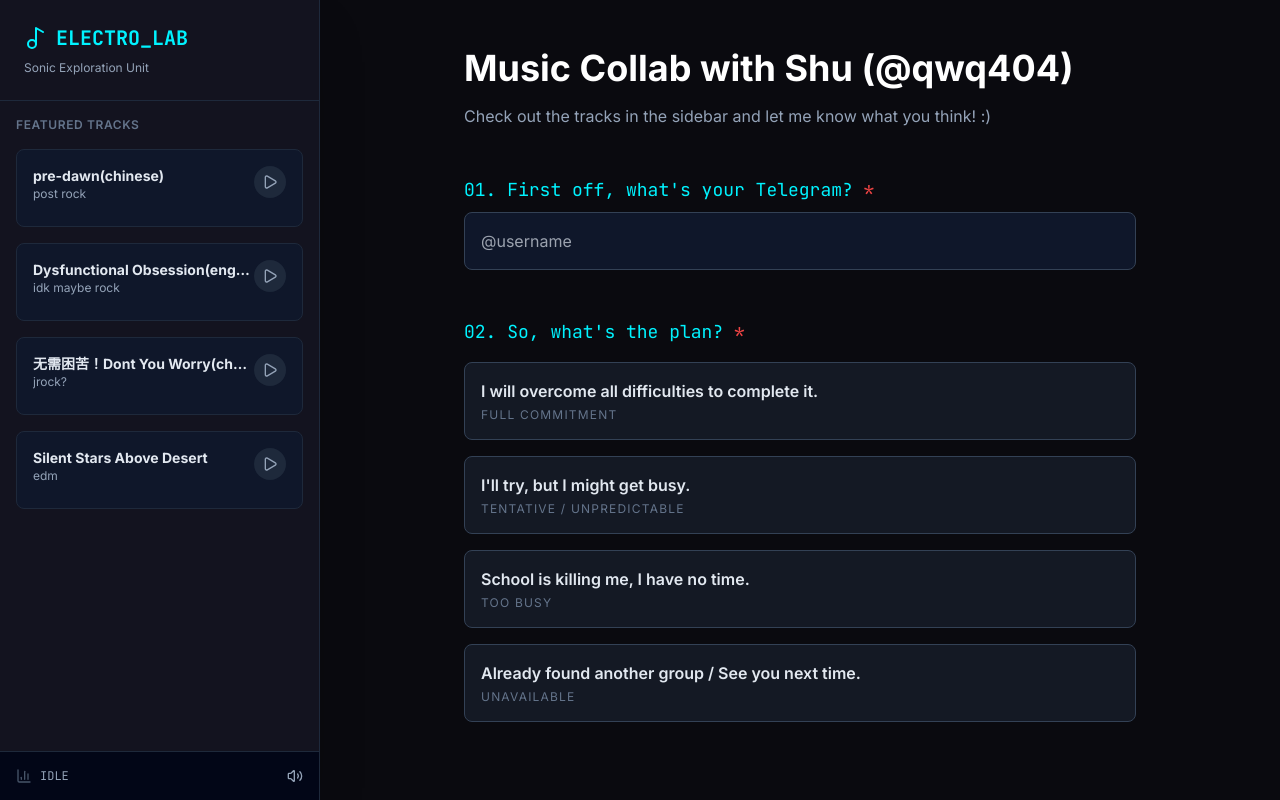
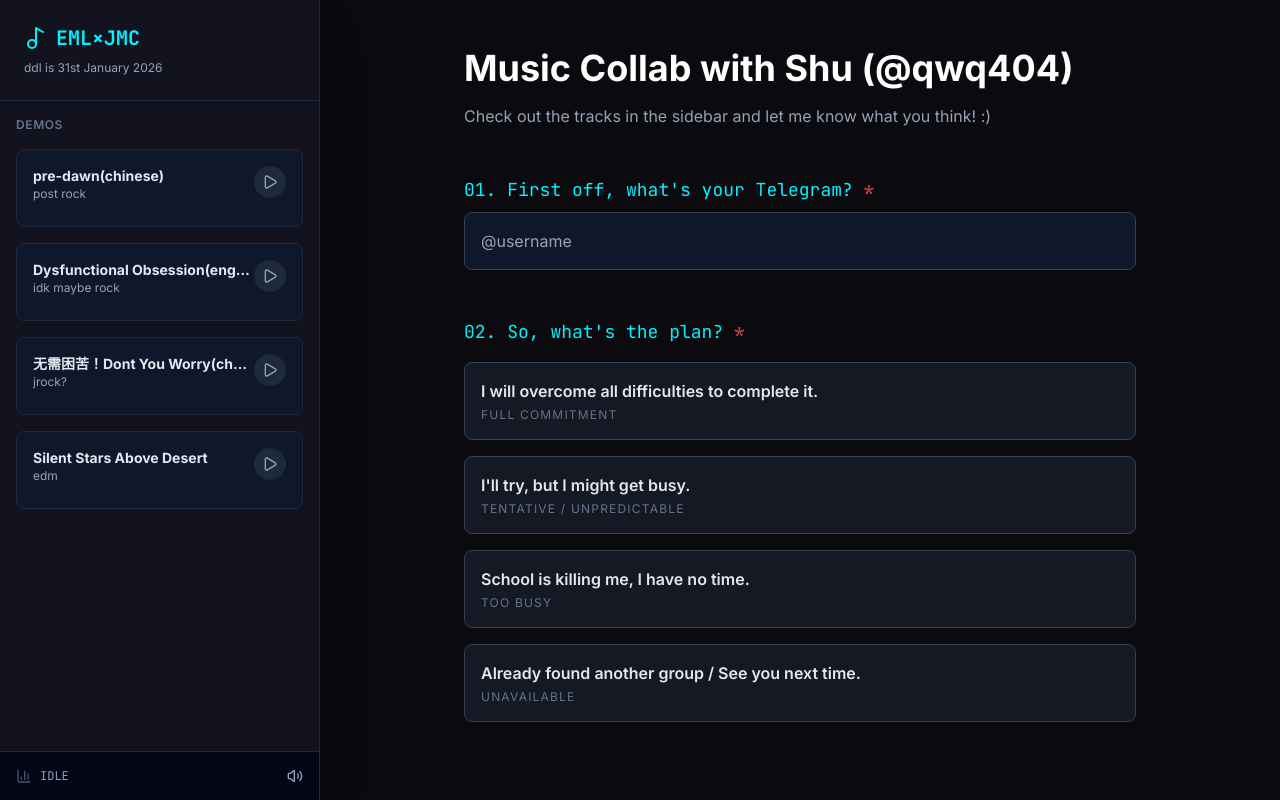
Before and after one commit to notsureyet404/qwq, a React (Vite) app: page / in a window 1280 px wide. Built offline with nearby package versions, Linux system fonts and the light colour scheme.

Commit message:
Update sidebar title and subtitle text

```diff
--- a/components/Sidebar.tsx
+++ b/components/Sidebar.tsx
@@ -48,9 +48,9 @@ const Sidebar: React.FC<SidebarProps> = ({ tracks }) => {
         <div>
             <h1 className="text-lg md:text-xl font-bold font-mono text-neon-blue flex items-center gap-2">
             <Music2 className="w-5 h-5 md:w-6 md:h-6" />
-            ELECTRO_LAB
+            EML×JMC
             </h1>
-            <p className="text-[10px] md:text-xs text-slate-400 mt-1 md:mt-2">Sonic Exploration Unit</p>
+            <p className="text-[10px] md:text-xs text-slate-400 mt-1 md:mt-2">ddl is 31st January 2026</p>
         </div>
 
         {/* Mobile Volume Control (moved here to save space) */}
@@ -64,7 +64,7 @@ const Sidebar: React.FC<SidebarProps> = ({ tracks }) => {
 
       <div className="flex-1 overflow-y-auto p-2 md:p-4 md:space-y-4">
         <div className="hidden md:block text-xs font-semibold text-slate-500 uppercase tracking-wider mb-2">
-          Featured Tracks
+          demos
         </div>
 
         {/* Grid for mobile (2 columns), Stack for desktop */}
```
